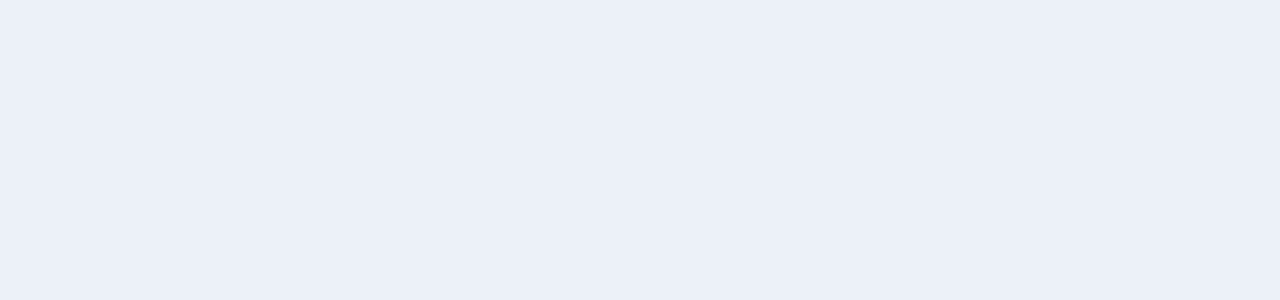
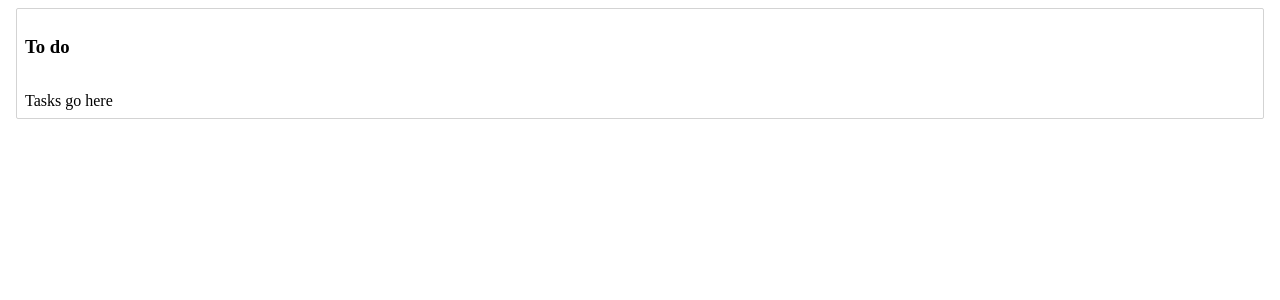
Before and after one commit to DevGabrielDeSouza/maracard, a React (Create React App) app: page / in a window 1280 px wide. Shown: the top 300 px of the page. Built offline with nearby package versions, Linux system fonts and the light colour scheme.

Commit message:
Rendering columns

```diff
--- a/package.json
+++ b/package.json
@@ -3,6 +3,7 @@
 	"version": "0.1.0",
 	"private": true,
 	"dependencies": {
+		"@atlaskit/css-reset": "^6.3.13",
 		"@testing-library/jest-dom": "^5.16.4",
 		"@testing-library/react": "^13.2.0",
 		"@testing-library/user-event": "^13.5.0",
--- a/src/App.js
+++ b/src/App.js
@@ -2,10 +2,18 @@ import React from 'react';
 
 import GlobalStyle from './styles/global';
 
+function getColumns(){
+	return "teste";
+}
+
 function App() {
-  return (
-    <GlobalStyle/>
-  );
+	let state = initialData;
+	//let columns = getColumns();
+	return (
+		<>
+			<GlobalStyle/>
+		</>
+	);
 }
 
 export default App;
--- /dev/null
+++ b/src/column.jsx
@@ -0,0 +1,26 @@
+import React from 'react';
+import styled from 'styled-components';
+
+const Container = styled.div`
+	margin:8px;
+	border:1px solid lightgrey;
+	border-radius:2px;
+`
+
+const Title = styled.h3`
+	padding:8px;
+`
+const TaskList = styled.div`
+	padding:8px;
+`
+
+export default class Column extends React.Component {
+	render() {
+		return(
+			<Container>
+				<Title>{this.props.column.title}</Title>
+				<TaskList>Tasks go here</TaskList>
+			</Container>
+		)
+	}
+}
--- a/src/index.js
+++ b/src/index.js
@@ -1,10 +1,35 @@
 import React from 'react';
-import ReactDOM from 'react-dom/client';
-import App from './App';
+import ReactDOM from 'react-dom';
 
+import '@atlaskit/css-reset';
+import initialData from './initial-data';
+import Column from './column';
+
+//import App from './App';
+
+/*
 const root = ReactDOM.createRoot(document.getElementById('root'));
 root.render(
-  <React.StrictMode>
-    <App />
-  </React.StrictMode>
+	<React.StrictMode>
+		<App />
+	</React.StrictMode>
 );
+*/
+
+//const App = ()=>'Hello world';
+
+class App extends React.Component {
+	state = initialData;
+
+	render() {
+		return this.state.columnOrder.map(columnId => {
+			const column = this.state.columns[columnId];
+			const tasks = column.taskIds.map(taskId => this.state.tasks[taskId]);
+
+			//return column.title;
+			return <Column key={column.id} column={column} tasks={tasks} />;
+		});
+	}
+}
+
+ReactDOM.render(<App/>,document.getElementById('root'));
--- /dev/null
+++ b/src/initial-data.js
@@ -0,0 +1,20 @@
+const initialData= {
+	tasks: {
+		'task1': {id: 'task-1', content: 'Take out the garbage'},
+		'task2': {id: 'task-2', content: 'Watch my favorite show'},
+		'task3': {id: 'task-3', content: 'Charge my phone'},
+		'task4': {id: 'task-4', content: 'Cook dinner'},
+		'task5': {id: 'task-5', content: 'Read a book'},
+	},
+	columns: {
+		'column-1': {
+			id: 'column-1',
+			title: 'To do',
+			taskIds: ['task1', 'task2', 'task3', 'task4', 'task5']
+		},
+	},
+
+	columnOrder: ['column-1']
+};
+
+export default initialData;
```
Also changed, not shown: 1 other file (tests, documents, lock files or other folders).
